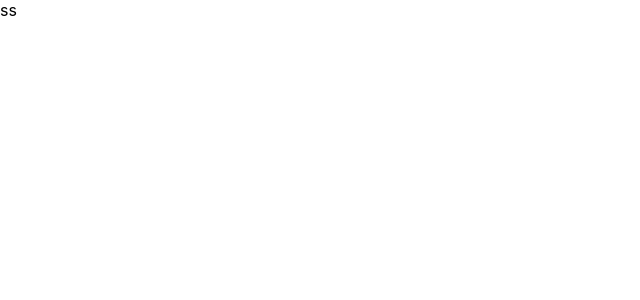
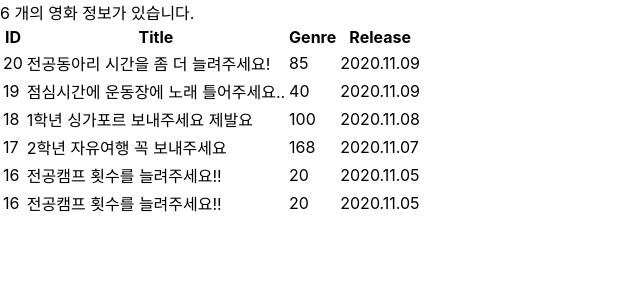
Before and after one commit to chaewoong0407/Pagenation-Practice, a React (Create React App) app: page / in a window 1280 px wide. Shown: the top 300 px of the page, without its empty margins (0-640 px from the left). Built offline with nearby package versions, Linux system fonts and the light colour scheme.

Commit message:
CREATE PetitionData Table

```diff
--- a/package.json
+++ b/package.json
@@ -9,6 +9,7 @@
     "react": "^17.0.2",
     "react-dom": "^17.0.2",
     "react-scripts": "4.0.3",
+    "styled-components": "^5.2.3",
     "web-vitals": "^1.0.1"
   },
   "scripts": {
--- a/src/components/PetitionPage.js
+++ b/src/components/PetitionPage.js
@@ -1,4 +1,4 @@
-import React from "react";
+import React, { useState } from "react";
 
 const PetitionPage = () => {
   const getPeitions = () => {
@@ -33,9 +33,50 @@ const PetitionPage = () => {
         agreed: 20,
         end_at: "2020.11.05",
       },
+      {
+        id: 16,
+        title: "전공캠프 횟수를 늘려주세요!!",
+        agreed: 20,
+        end_at: "2020.11.05",
+      },
     ];
+    return petitions;
   };
-  return <div>ss</div>;
+
+  const [petitions, setPetitions] = useState({
+    data: getPeitions(),
+    pageSize: 5,
+  });
+
+  const { length: count } = petitions.data;
+  if (count === 0) return <div>청원이 없습니다.</div>;
+
+  return (
+    <>
+      <div>{count} 개의 영화 정보가 있습니다.</div>
+
+      <table className="table">
+        <thead>
+          <tr>
+            <th>ID</th>
+            <th>Title</th>
+            <th>Genre</th>
+            <th>Release</th>
+          </tr>
+        </thead>
+        <tbody>
+          {petitions.data.map((petition) => (
+            <tr key={petition.id}>
+              <td>{petition.id}</td>
+              <td>{petition.title}</td>
+              <td>{petition.agreed}</td>
+              <td>{petition.end_at}</td>
+            </tr>
+          ))}
+        </tbody>
+      </table>
+    </>
+  );
 };
 
 export default PetitionPage;
```
Also changed, not shown: src/App.js (+5 -5 lines), 2 other files (tests, documents, lock files or other folders).
